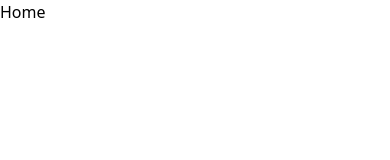
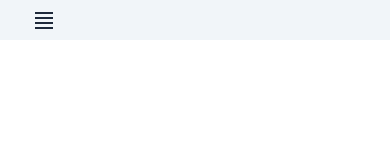
Before and after one commit to yogita-s-24/SSA-web_app, a React (Create React App) app in the folder client/: page / in a window 390 px wide. Shown: the top 160 px of the page. Built offline with nearby package versions, Linux system fonts and the light colour scheme.

Commit message:
nav added

```diff
--- a/client/package.json
+++ b/client/package.json
@@ -8,6 +8,7 @@
     "@testing-library/user-event": "^13.5.0",
     "react": "^18.2.0",
     "react-dom": "^18.2.0",
+    "react-icons": "^4.10.1",
     "react-router-dom": "^6.15.0",
     "react-scripts": "5.0.1",
     "web-vitals": "^2.1.4"
--- a/client/src/App.js
+++ b/client/src/App.js
@@ -2,6 +2,7 @@ import React from "react";
 import { Route, Routes } from "react-router-dom";
 import {
   Admin,
+  ErrorPage,
   Home,
   LogIn,
   Registration,
@@ -9,15 +10,16 @@ import {
 } from "./components/pages/export";
 function App() {
   return (
-    <>
+    <div className="h-screen">
       <Routes>
         <Route path="/" element={<Home />} />
         <Route path="/admin" element={<Admin />} />
         <Route path="/test" element={<Test />} />
         <Route path="/log-in" element={<LogIn />} />
         <Route path="/reg" element={<Registration />} />
+        <Route path="/*" element={<ErrorPage />} />
       </Routes>
-    </>
+    </div>
   );
 }
 
--- a/client/src/components/nav/Nav.jsx
+++ b/client/src/components/nav/Nav.jsx
@@ -1,9 +1,47 @@
-import React from 'react'
+import React from "react";
+import { Link } from "react-router-dom";
+import { useState } from "react";
+
+import { RiAlignJustify } from "react-icons/ri";
+import { RxCross1 } from "react-icons/rx";
 
 function Nav() {
+  const [isClosed, setIsClosed] = useState(true);
   return (
-    <div>Nav</div>
-  )
+    <nav className="h-full bg-slate-100 px-4 overflow-hidden">
+      <div className="block sm:block md:hidden lg:hidden bg-slate-100 ">
+        <button
+          className="px-4 py-2 text-2xl text-slate-800 transition-colors duration-75 ease-in hover:text-slate-600"
+          onClick={() => {
+            const open = !isClosed;
+            setIsClosed(open);
+          }}
+        >
+          {isClosed ? <RiAlignJustify /> : <RxCross1 />}
+        </button>
+      </div>
+      <div className={` transition-all ease-in duration-200 md:static md:flex ${ isClosed?"absolute transform translate-y-[-600px]" : " static "}`}>
+        <ul
+          className={`flex flex-col ps-8 w-full  md:flex-row ${
+            isClosed ? " " : ""
+          }`}
+        >
+          <li className="text-md mb-2 text-slate-800 transition-colors duration-75 ease-in hover:text-slate-600">
+            <Link to="/">Home</Link>
+          </li>
+          <li className="text-md mb-2 text-slate-800 transition-colors duration-75 ease-in hover:text-slate-600">
+            <Link to="/admin">Admin</Link>
+          </li>
+          <li className="text-md mb-2 text-slate-800 transition-colors duration-75 ease-in hover:text-slate-600">
+            <Link to="/test">Test</Link>
+          </li>
+          <li className="text-md mb-2 text-slate-800 transition-colors duration-75 ease-in hover:text-slate-600">
+            <Link to="/log-in">Log In</Link>
+          </li>
+        </ul>
+      </div>
+    </nav>
+  );
 }
 
-export default Nav
+export default Nav;
--- a/client/src/components/pages/export.js
+++ b/client/src/components/pages/export.js
@@ -3,5 +3,6 @@ import Admin from "./admin/Admin";
 import Test from "./test/Test";
 import LogIn from "./auth/login/LogIn";
 import Registration from "./auth/reg/Registration";
+import ErrorPage from "./page-not-found/ErrorPage";
 
-export { Home, Admin, Test , LogIn, Registration};
+export { Home, Admin, Test , LogIn, Registration, ErrorPage };
--- a/client/src/components/pages/home/Home.jsx
+++ b/client/src/components/pages/home/Home.jsx
@@ -1,9 +1,12 @@
-import React from 'react'
+import React from "react";
+import Nav from "../../nav/Nav";
 
 function Home() {
   return (
-    <div>Home</div>
-  )
+    <div>
+      <Nav />
+    </div>
+  );
 }
 
-export default Home
+export default Home;
--- /dev/null
+++ b/client/src/components/pages/page-not-found/ErrorPage.jsx
@@ -0,0 +1,9 @@
+import React from 'react'
+
+function ErrorPage() {
+  return (
+    <div>ErrorPage</div>
+  )
+}
+
+export default ErrorPage
--- a/client/tailwind.config.js
+++ b/client/tailwind.config.js
@@ -1,10 +1,12 @@
 /** @type {import('tailwindcss').Config} */
 module.exports = {
-  content: [
-    "./src/**/*.{js,jsx,ts,tsx}",
-  ],
+  content: ["./src/**/*.{js,jsx,ts,tsx}"],
   theme: {
-    extend: {},
+    extend: {
+      container: {
+        center: true,
+      },
+    },
   },
   plugins: [],
-}
+};
```
Also changed, not shown: 1 other file (tests, documents, lock files or other folders).
